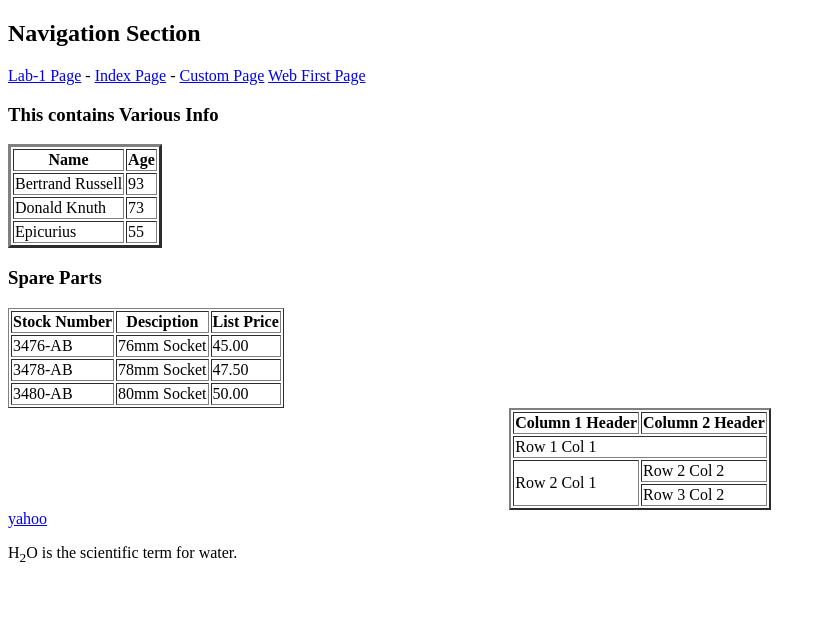
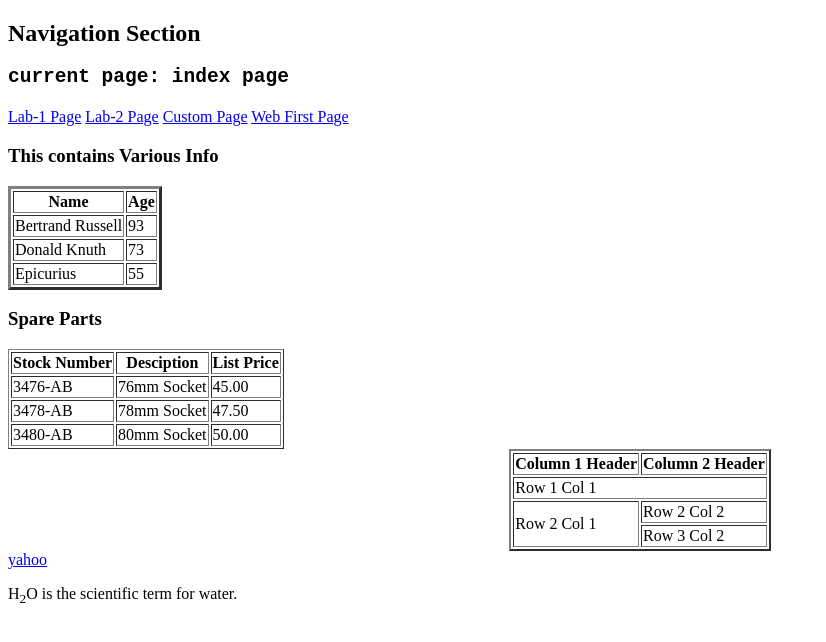
Before and after one commit to Ananiyqq11/Web-I-Practice, a plain HTML site: page index.html in a window 1280 px wide. Shown: the whole page, without its empty margins (0-826 px from the left). Drawn offline with Linux system fonts and the light colour scheme.

Commit message:
few minor changes in navigation tags

```diff
--- a/index.html
+++ b/index.html
@@ -9,9 +9,9 @@
 <body>
 
   <header>
-    <h2>Navigation Section</h2>
-    <p><a href="./Lab-1.html">Lab-1 Page</a> -
-       <a href="./Lab-2.html">Index Page</a> -
+    <h2>Navigation Section<pre>current page: index page</pre></h2>
+    <p><a href="./Lab-1.html">Lab-1 Page</a>
+       <a href="./Lab-2.html">Lab-2 Page</a>
        <a href="./custom.html">Custom Page</a>
        <a href="./web(html practice).html">Web First Page</a></p>
     </nav>
```
Also changed, not shown: Lab-1.html (+2 -2 lines), Lab-2.html (+1 -1 lines), custom.html (+1 -1 lines), web(html practice).html (+2 -2 lines).
